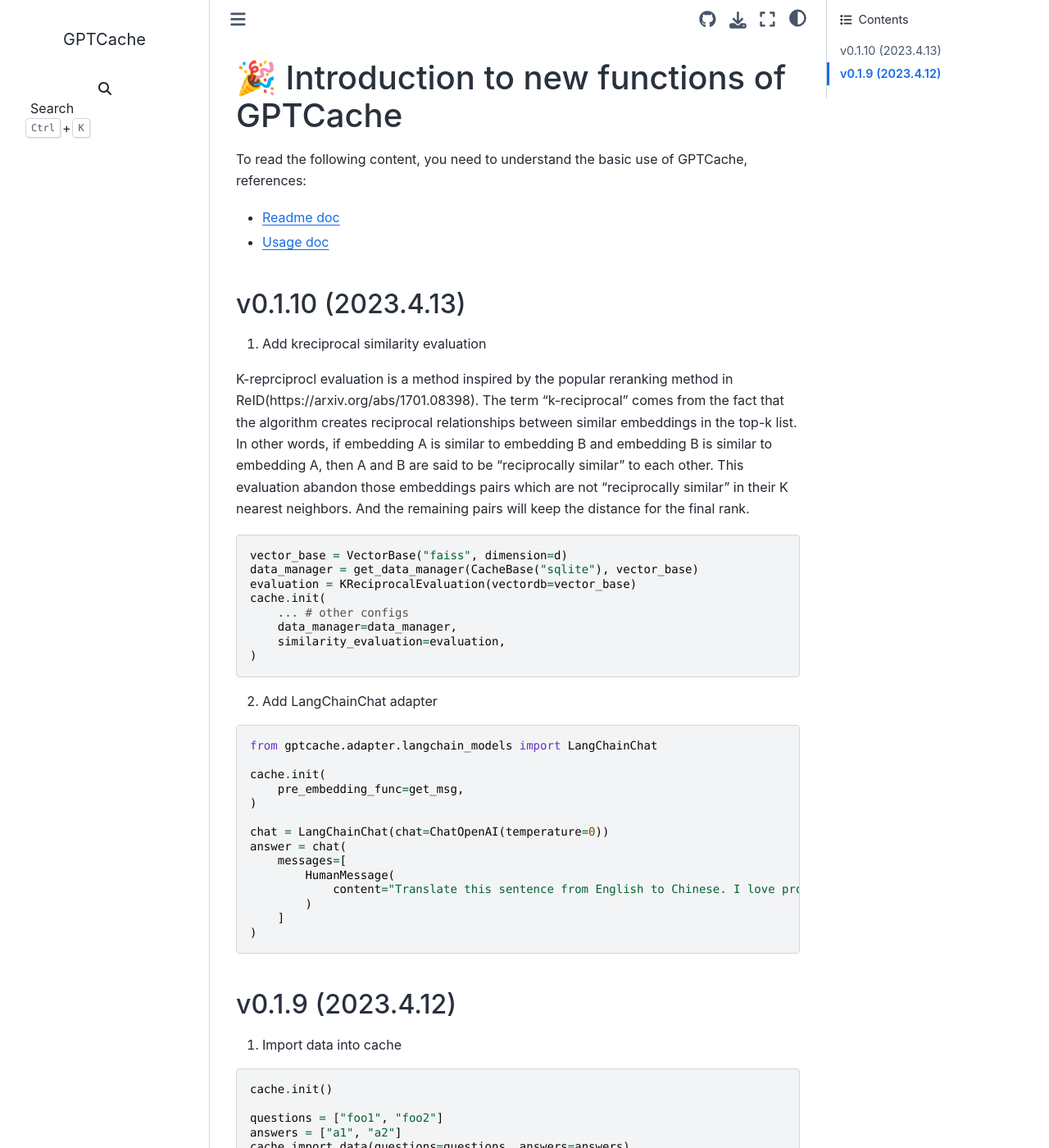
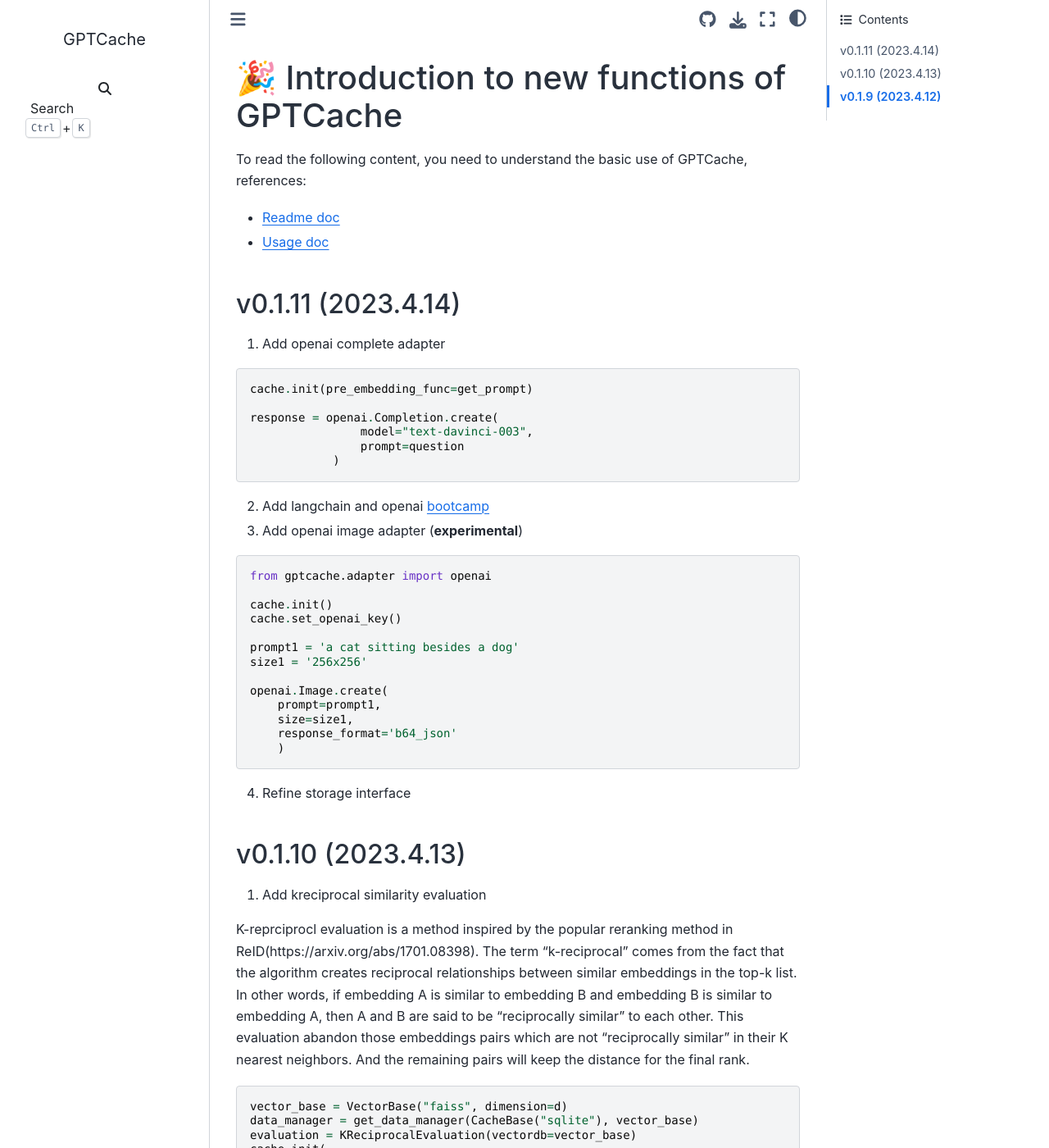
Before and after one commit to DinSanGun/GPTCache, a Sphinx documentation site: the page built from docs/release_note.md, in a window 1280 px wide and 1400 px high. Shown: the whole window at 82% size. Built offline with Sphinx 7.4.7 and the Sphinx Book theme 1.1.4, drawn with Linux system fonts in a browser that asks for light colours; the version number is read from the project's files by our own code.

Commit message:
Update the version to `0.1.11` (#212)
Signed-off-by: SimFG <bang.fu@zilliz.com>

````diff
--- a/docs/release_note.md
+++ b/docs/release_note.md
@@ -5,13 +5,48 @@
 - [Readme doc](https://github.com/zilliztech/GPTCache)
 - [Usage doc](https://github.com/zilliztech/GPTCache/blob/main/docs/usage.md)
 
+## v0.1.11 (2023.4.14)
+
+1. Add openai complete adapter
+
+```python
+cache.init(pre_embedding_func=get_prompt)
+
+response = openai.Completion.create(
+                model="text-davinci-003",
+                prompt=question
+            )
+```
+
+2. Add langchain and openai [bootcamp](https://github.com/zilliztech/GPTCache/tree/main/docs/bootcamp)
+
+3. Add openai image adapter (**experimental**)
+
+```python
+from gptcache.adapter import openai
+
+cache.init()
+cache.set_openai_key()
+
+prompt1 = 'a cat sitting besides a dog'
+size1 = '256x256'
+
+openai.Image.create(
+    prompt=prompt1,
+    size=size1,
+    response_format='b64_json'
+    )
+```
+
+4. Refine storage interface
+
 ## v0.1.10 (2023.4.13)
 
 1. Add kreciprocal similarity evaluation
 
 K-reprciprocl evaluation is a method inspired by the popular reranking method in ReID(https://arxiv.org/abs/1701.08398). The term “k-reciprocal” comes from the fact that the algorithm creates reciprocal relationships between similar embeddings in the top-k list. In other words, if embedding A is similar to embedding B and embedding B is similar to embedding A, then A and B are said to be “reciprocally similar” to each other. This evaluation abandon those embeddings pairs which are not “reciprocally similar” in their K nearest neighbors. And the remaining pairs will keep the distance for the final rank.
 
-```
+```python
 vector_base = VectorBase("faiss", dimension=d)
 data_manager = get_data_manager(CacheBase("sqlite"), vector_base)
 evaluation = KReciprocalEvaluation(vectordb=vector_base)
@@ -24,7 +59,7 @@
 
 2. Add LangChainChat adapter
 
-```
+```python
 from gptcache.adapter.langchain_models import LangChainChat
 
 cache.init(
@@ -45,7 +80,7 @@
 
 1. Import data into cache
 
-```
+```python
 cache.init()
 
 questions = ["foo1", "foo2"]
@@ -57,7 +92,7 @@
 
 When using the LLM model, a prompt may be added for each input. If the entire message with the prompt is brought into the cache, it may lead to an increase in the cache error hit rate. For example, the text of the prompt is very long, and the text of the real question is very short. .
 
-```
+```python
 cache_obj.init(
     pre_embedding_func=last_content_without_prompt,
     config=Config(prompts=["foo"]),
@@ -68,7 +103,7 @@
 
 The embedded Milvus is a lightweight version of Milvus that can be embedded into your Python application. It is a single binary that can be easily installed and run on your machine.
 
-```
+```python
 with TemporaryDirectory(dir="./") as root:
     db = VectorBase(
                     "milvus",
--- a/setup.py
+++ b/setup.py
@@ -17,7 +17,7 @@
 setuptools.setup(
     name="gptcache",
     packages=find_packages(),
-    version="0.1.10",
+    version="0.1.11",
     author="SimFG",
     author_email="bang.fu@zilliz.com",
     description="GPTCache, a powerful caching library that can be used to speed up and lower the cost of chat "
````
